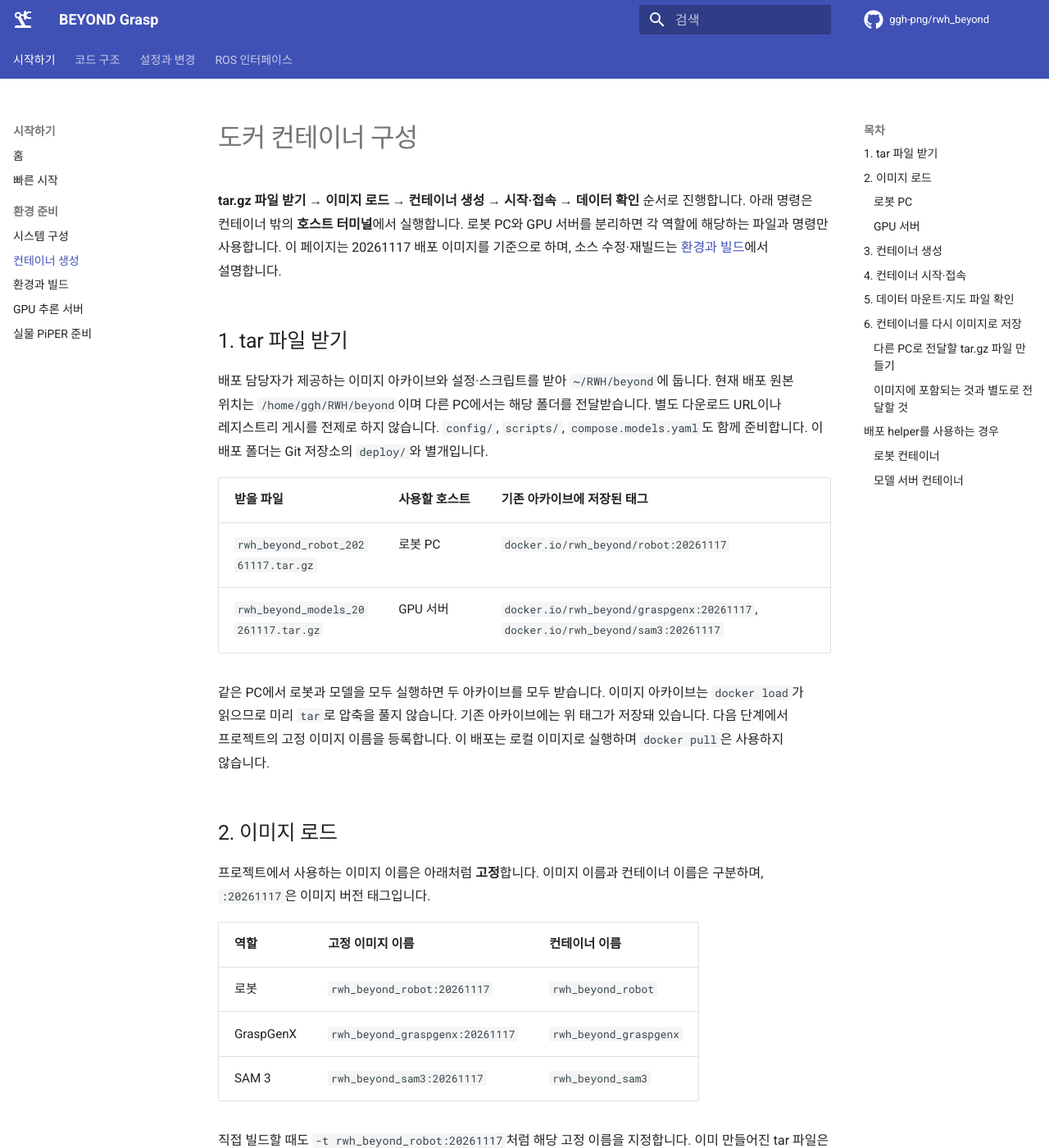
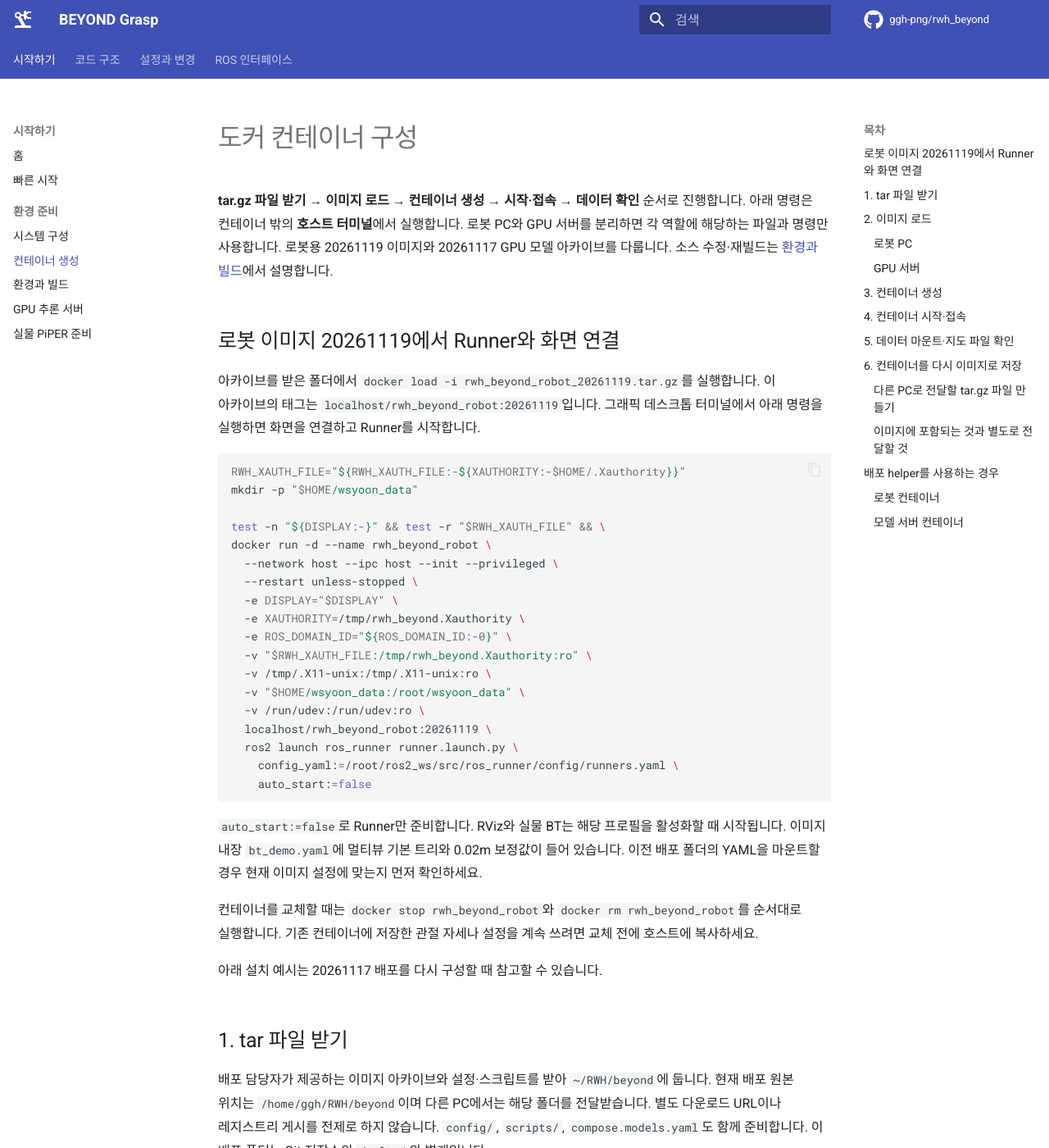
Before and after one commit to ggh-png/rwh_beyond, an MkDocs documentation site: the page built from docs/docker-containers.md, in a window 1280 px wide and 1400 px high. Shown: the whole window at 82% size. Built offline with MkDocs 1.6.1 and Material for MkDocs 9.7.7, drawn with Linux system fonts in a browser that asks for light colours; comment, search, counter and statistics services are not loaded.

Commit message:
Route placement through front and document runner startup

````diff
--- a/docs/docker-containers.md
+++ b/docs/docker-containers.md
@@ -3,8 +3,45 @@
 **tar.gz 파일 받기 → 이미지 로드 → 컨테이너 생성 → 시작·접속 → 데이터 확인** 순서로 진행합니다.
 아래 명령은 컨테이너 밖의 **호스트 터미널**에서 실행합니다.
 로봇 PC와 GPU 서버를 분리하면 각 역할에 해당하는 파일과 명령만 사용합니다.
-이 페이지는 20261117 배포 이미지를 기준으로 하며, 소스 수정·재빌드는
+로봇용 20261119 이미지와 20261117 GPU 모델 아카이브를 다룹니다. 소스 수정·재빌드는
 [환경과 빌드](project-containers.md)에서 설명합니다.
+
+
+## 로봇 이미지 20261119에서 Runner와 화면 연결 { #robot-runner-20261119 }
+
+아카이브를 받은 폴더에서 `docker load -i rwh_beyond_robot_20261119.tar.gz`를 실행합니다.
+이 아카이브의 태그는 `localhost/rwh_beyond_robot:20261119`입니다.
+그래픽 데스크톱 터미널에서 아래 명령을 실행하면 화면을 연결하고 Runner를 시작합니다.
+
+```bash
+RWH_XAUTH_FILE="${RWH_XAUTH_FILE:-${XAUTHORITY:-$HOME/.Xauthority}}"
+mkdir -p "$HOME/wsyoon_data"
+
+test -n "${DISPLAY:-}" && test -r "$RWH_XAUTH_FILE" && \
+docker run -d --name rwh_beyond_robot \
+  --network host --ipc host --init --privileged \
+  --restart unless-stopped \
+  -e DISPLAY="$DISPLAY" \
+  -e XAUTHORITY=/tmp/rwh_beyond.Xauthority \
+  -e ROS_DOMAIN_ID="${ROS_DOMAIN_ID:-0}" \
+  -v "$RWH_XAUTH_FILE:/tmp/rwh_beyond.Xauthority:ro" \
+  -v /tmp/.X11-unix:/tmp/.X11-unix:ro \
+  -v "$HOME/wsyoon_data:/root/wsyoon_data" \
+  -v /run/udev:/run/udev:ro \
+  localhost/rwh_beyond_robot:20261119 \
+  ros2 launch ros_runner runner.launch.py \
+    config_yaml:=/root/ros2_ws/src/ros_runner/config/runners.yaml \
+    auto_start:=false
+```
+
+`auto_start:=false`로 Runner만 준비합니다. RViz와 실물 BT는 해당 프로필을 활성화할 때 시작됩니다.
+이미지 내장 `bt_demo.yaml`에 멀티뷰 기본 트리와 0.02m 보정값이 들어 있습니다.
+이전 배포 폴더의 YAML을 마운트할 경우 현재 이미지 설정에 맞는지 먼저 확인하세요.
+
+컨테이너를 교체할 때는 `docker stop rwh_beyond_robot`와 `docker rm rwh_beyond_robot`를 순서대로 실행합니다.
+기존 컨테이너에 저장한 관절 자세나 설정을 계속 쓰려면 교체 전에 호스트에 복사하세요.
+
+아래 설치 예시는 20261117 배포를 다시 구성할 때 참고할 수 있습니다.
 
 ## 1. tar 파일 받기 { #deployment-containers }
 
````
Also changed, not shown: docs/bt-flows.md (+1 -1 lines), docs/grasp-pipeline-guide.md (+2 -2 lines), docs/index.md (+1 -1 lines), docs/project-code-map.md (+1 -1 lines), 1 other file.
